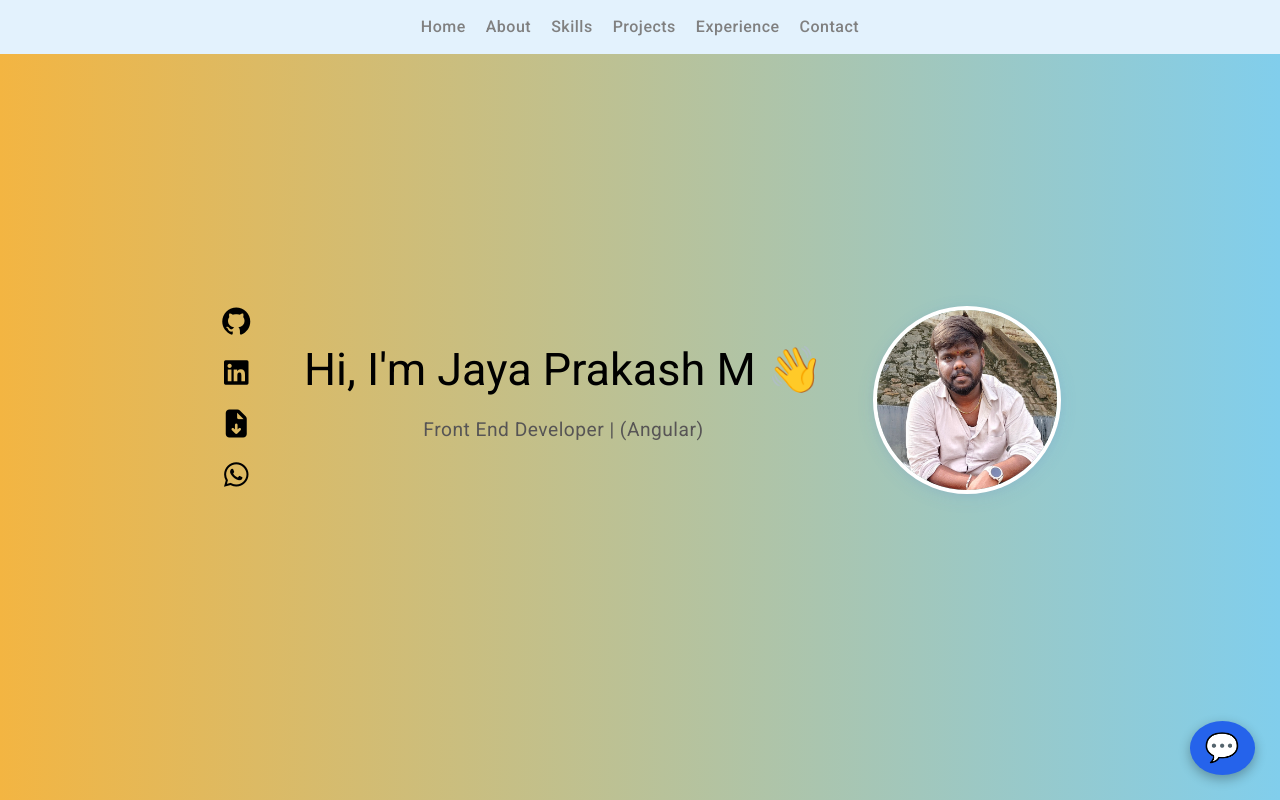
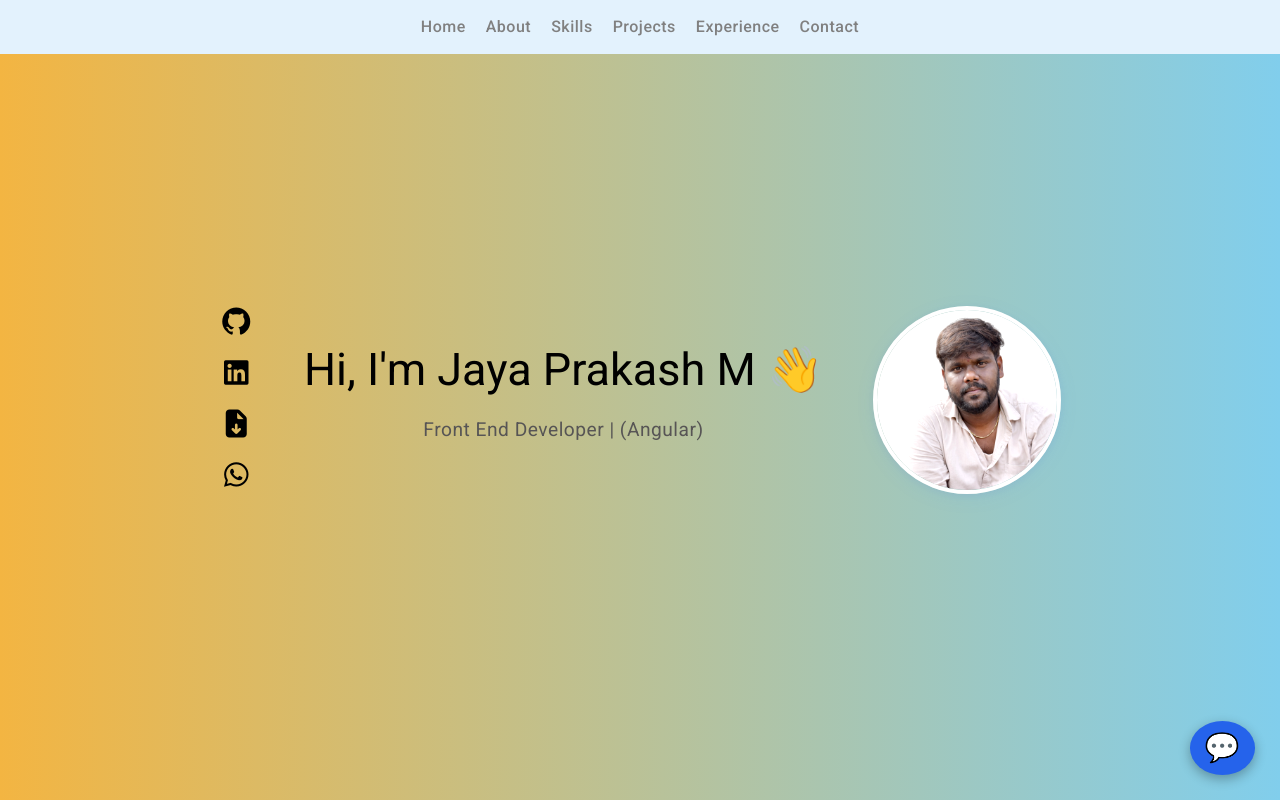
Before and after one commit to Jpprakash504/port-folio, an Angular app: page / in a window 1280 px wide. Shown: the top 800 px of the page. Built offline with nearby package versions, Linux system fonts and the light colour scheme.

Commit message:
4th commit for profile

```diff
--- a/src/app/component/components/user/user.component.css
+++ b/src/app/component/components/user/user.component.css
@@ -98,6 +98,9 @@
     border: 4px solid #fff;
     background: #f2f2f2;
     transition: transform 0.3s ease;
+   image-rendering: -webkit-optimize-contrast;
+  image-rendering: crisp-edges;
+  filter: contrast(1.05) saturate(1.05) brightness(1.02);
   }
 
 
--- a/src/app/component/components/user/user.component.html
+++ b/src/app/component/components/user/user.component.html
@@ -24,6 +24,6 @@
 
   <!-- Right profile picture -->
   <div class="profile-card">
-    <img src="/Jaya_Prakash.jpg" alt="Jaya Prakash M" class="profile-img" />
+    <img src="/jplatest.png" alt="Jaya Prakash M" class="profile-img" />
   </div>
 </section>
```
Also changed, not shown: public/jplatest.png (added).
